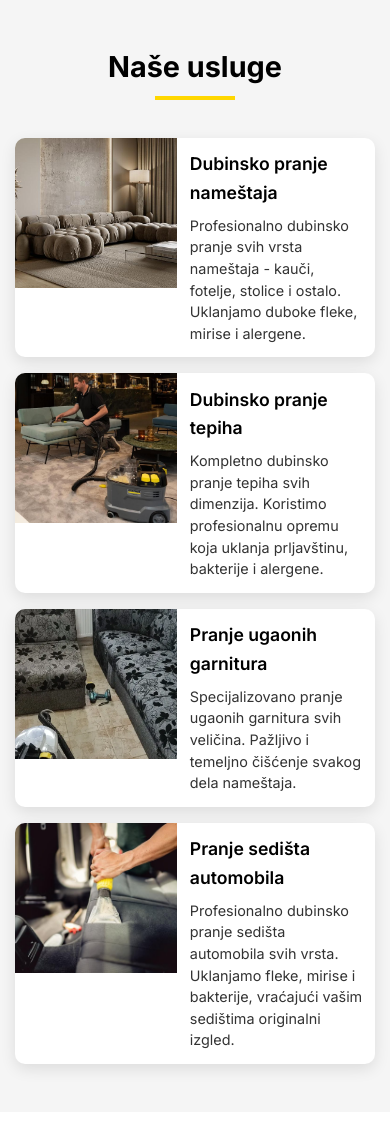
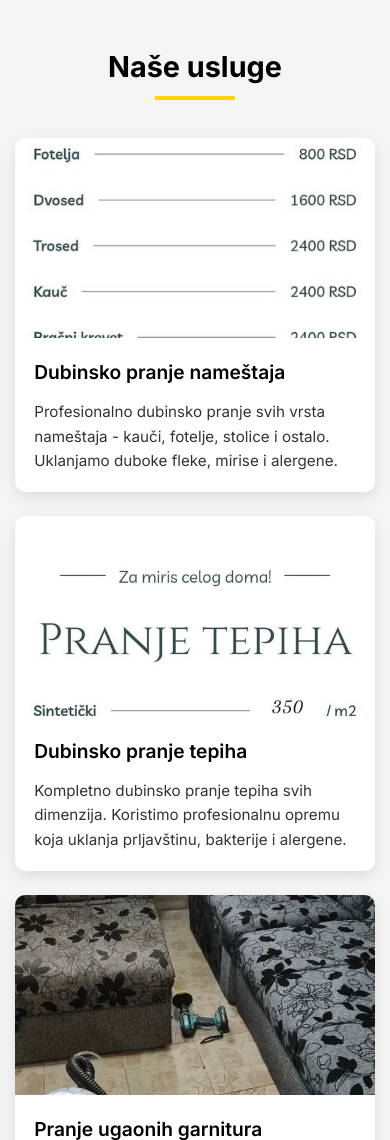
Before and after one commit to radovanbatic111/batic, a plain HTML site: page index.html in a window 390 px wide. Shown: the part 860-2000 px from the top of the page. Drawn offline with Linux system fonts and the light colour scheme.

Commit message:
Update images, improve mobile layout and add logo to mobile menu

```diff
--- a/index.html
+++ b/index.html
@@ -32,6 +32,9 @@
                         <li><a href="#cenovnik" class="nav-link">Cenovnik</a></li>
                         <li><a href="#galerija" class="nav-link">Galerija</a></li>
                         <li><a href="#kontakt" class="nav-link">Kontakt</a></li>
+                        <li class="mobile-menu-logo">
+                            <img src="images/logo.jpg" alt="Batić Logo" class="mobile-logo-img">
+                        </li>
                     </ul>
                     <div class="mobile-menu-toggle">
                         <span></span>
@@ -66,7 +69,7 @@
             <div class="usluge-grid">
                 <div class="usluga-card">
                     <div class="usluga-image">
-                        <img src="images/cleansofa.jpg" alt="Dubinsko pranje nameštaja">
+                        <img src="images/600852656_856985127050070_4403609253591686460_n.jpg" alt="Dubinsko pranje nameštaja">
                     </div>
                     <div class="usluga-content">
                         <h3>Dubinsko pranje nameštaja</h3>
@@ -75,7 +78,7 @@
                 </div>
                 <div class="usluga-card">
                     <div class="usluga-image">
-                        <img src="images/cleaning1.jpg" alt="Dubinsko pranje tepiha">
+                        <img src="images/600249922_4297202610592461_3817108991511095561_n.jpg" alt="Dubinsko pranje tepiha">
                     </div>
                     <div class="usluga-content">
                         <h3>Dubinsko pranje tepiha</h3>
--- a/style.css
+++ b/style.css
@@ -709,6 +709,30 @@ section {
         border-bottom: none;
     }
 
+    .mobile-menu-logo {
+        margin-top: auto;
+        padding-top: 2rem;
+        border-top: 1px solid rgba(255, 255, 255, 0.1);
+        border-bottom: none !important;
+        text-align: center;
+    }
+
+    .mobile-logo-img {
+        width: 80px;
+        height: 80px;
+        border-radius: 50%;
+        object-fit: cover;
+        border: 2px solid var(--primary-yellow);
+        opacity: 0;
+        transform: scale(0.8);
+        transition: opacity 0.3s ease, transform 0.3s ease;
+    }
+
+    .nav-list.active .mobile-logo-img {
+        opacity: 1;
+        transform: scale(1);
+    }
+
     .nav-link {
         display: block;
         padding: 1.2rem 0;
@@ -764,23 +788,20 @@ section {
 
     .usluge-grid {
         grid-template-columns: 1fr;
-        gap: 1rem;
+        gap: 1.5rem;
     }
 
     .usluga-card {
         display: flex;
-        flex-direction: row;
+        flex-direction: column;
         align-items: stretch;
         overflow: hidden;
-        min-height: 120px;
     }
 
     .usluga-image {
-        flex: 0 0 45%;
-        width: 45%;
-        height: auto;
-        min-height: 120px;
-        max-height: 150px;
+        width: 100%;
+        height: 200px;
+        overflow: hidden;
     }
 
     .usluga-image img {
@@ -790,21 +811,21 @@ section {
     }
 
     .usluga-content {
-        flex: 1;
-        padding: 0.8rem;
+        width: 100%;
+        padding: 1.2rem;
         display: flex;
         flex-direction: column;
-        justify-content: center;
+        justify-content: flex-start;
     }
 
     .usluga-content h3 {
-        font-size: 1.1rem;
-        margin-bottom: 0.5rem;
+        font-size: 1.2rem;
+        margin-bottom: 0.8rem;
     }
 
     .usluga-content p {
-        font-size: 0.9rem;
-        line-height: 1.5;
+        font-size: 0.95rem;
+        line-height: 1.6;
     }
 
     .cenovnik-grid,
```
